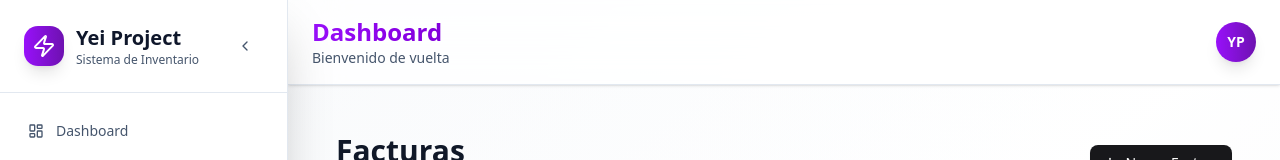
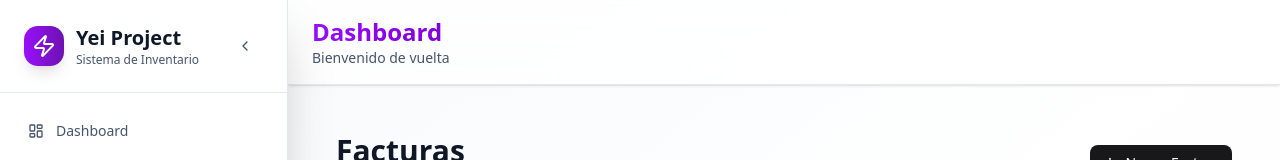
Before and after one commit to Rafa-afkdev/yei, a Next.js app: page /dashboard/facturas in a window 1280 px wide. Shown: the top 160 px of the page. Built offline with nearby package versions, Linux system fonts and the light colour scheme; no server answers; the database is empty.

Commit message:
UI: Remove YP avatar circle from the top-right corner of the dashboard header

```diff
--- a/app/dashboard/layout.tsx
+++ b/app/dashboard/layout.tsx
@@ -29,12 +29,6 @@ export default function LayoutDashboard({children} : {children: React.ReactNode}
                         </h2>
                         <p className="text-slate-600 text-sm">Bienvenido de vuelta</p>
                     </div>
-
-                    <div className="flex items-center gap-4">
-                        <div className="w-10 h-10 bg-gradient-to-r from-purple-600 to-purple-800 rounded-full flex items-center justify-center shadow-lg">
-                            <span className="text-white font-semibold text-sm">YP</span>
-                        </div>
-                    </div>
                 </div>
             </motion.header>
 
```
